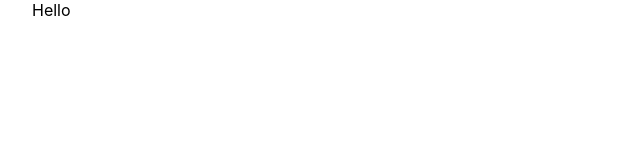
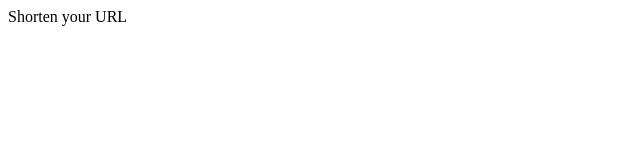
Before and after one commit to zephyrus21/shorti, a Next.js app: page / in a window 1280 px wide. Shown: the top 160 px of the page, without its empty margins (0-640 px from the left). Built offline with nearby package versions, Linux system fonts and the light colour scheme.

Commit message:
fixed '/' issue

```diff
--- a/src/pages/_middleware.ts
+++ b/src/pages/_middleware.ts
@@ -1,7 +1,10 @@
 import { NextFetchEvent, NextRequest, NextResponse } from "next/server";
 
 export const middleware = async (req: NextRequest, ev: NextFetchEvent) => {
-  if (req.nextUrl.pathname.startsWith("/api/get-url")) {
+  if (
+    req.nextUrl.pathname.startsWith("/api/get-url") ||
+    req.nextUrl.pathname.startsWith("/")
+  ) {
     return;
   }
   const slug = req.nextUrl.pathname.split("/").pop();
--- a/src/pages/index.tsx
+++ b/src/pages/index.tsx
@@ -1,8 +1,7 @@
 import type { NextPage } from "next";
-import styles from "../styles/Home.module.css";
 
 const Home: NextPage = () => {
-  return <div className={styles.container}>Hello</div>;
+  return <div>Shorten your URL</div>;
 };
 
 export default Home;
--- a/src/styles/Home.module.css
+++ /dev/null
@@ -1,3 +0,0 @@
-.container {
-  padding: 0 2rem;
-}
--- a/src/styles/globals.css
+++ /dev/null
@@ -1,16 +0,0 @@
-html,
-body {
-  padding: 0;
-  margin: 0;
-  font-family: -apple-system, BlinkMacSystemFont, Segoe UI, Roboto, Oxygen,
-    Ubuntu, Cantarell, Fira Sans, Droid Sans, Helvetica Neue, sans-serif;
-}
-
-a {
-  color: inherit;
-  text-decoration: none;
-}
-
-* {
-  box-sizing: border-box;
-}
```
Also changed, not shown: src/pages/_app.tsx (+3 -4 lines).
